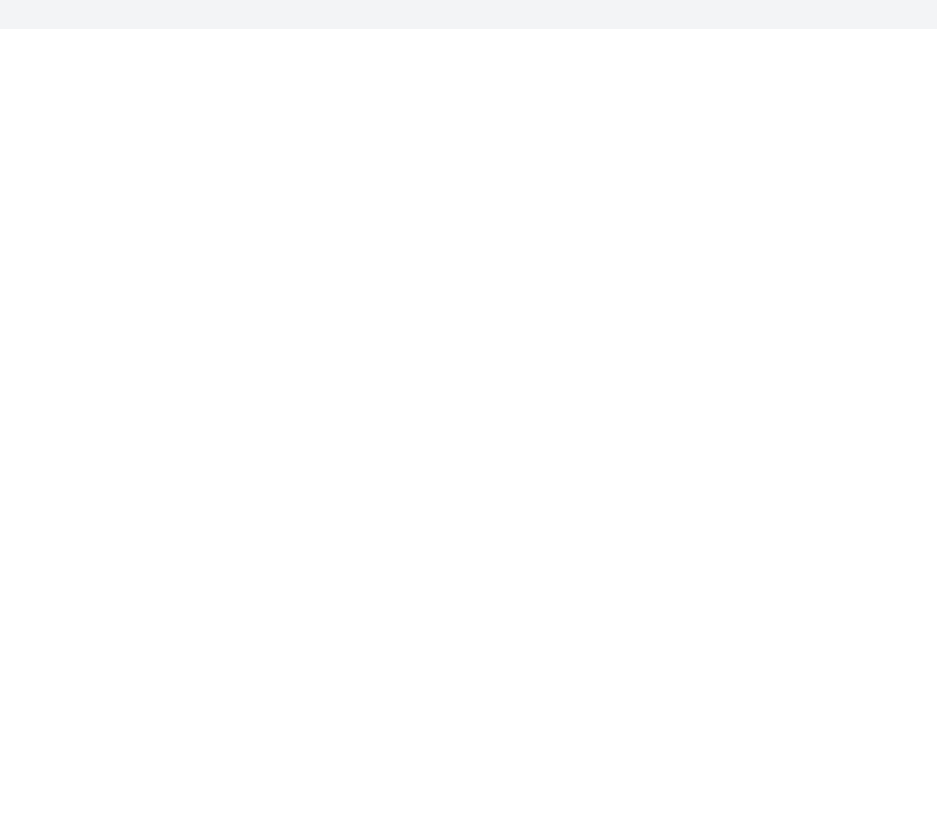
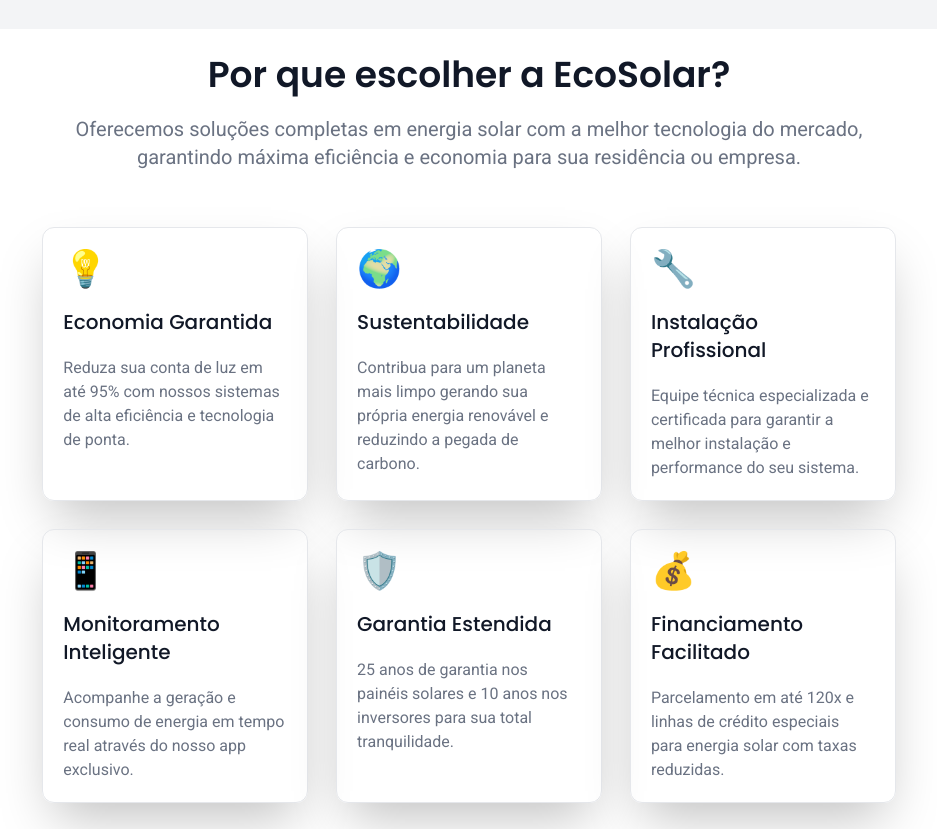
Before and after one commit to MatheusMartinsDeveloper/EcoSolar, a Next.js app: page / in a window 1280 px wide. Shown: the part 848-1677 px from the top of the page, without its empty margins (171-1108 px from the left). Before the commit the page ends 877 px from the top, so only its background shows below. Built offline with nearby package versions, Linux system fonts and the light colour scheme.

Commit message:
feat: Section Benefits

```diff
--- /dev/null
+++ b/app/components/sections/benefits/Benefits.tsx
@@ -0,0 +1,47 @@
+import Heading from "../../shared/Heading"
+import Card from "./Card"
+
+export default function Benefits() {
+    return (
+        <section className="flex flex-col justify-center items-center gap-14 w-full h-screen">
+            <div className="flex justify-center">
+                <Heading
+                    title="Por que escolher a EcoSolar?"
+                    description="Oferecemos soluções completas em energia solar com a melhor tecnologia do mercado, garantindo máxima eficiência e economia para sua residência ou empresa."
+                />
+            </div>
+            <div className="grid grid-cols-3 gap-7 w-4/6">
+                <Card
+                    icon={"💡"}
+                    title="Economia Garantida"
+                    description="Reduza sua conta de luz em até 95% com nossos sistemas de alta eficiência e tecnologia de ponta."
+                />
+                <Card
+                    icon={"🌍"}
+                    title="Sustentabilidade"
+                    description="Contribua para um planeta mais limpo gerando sua própria energia renovável e reduzindo a pegada de carbono."
+                />
+                <Card
+                    icon={"🔧"}
+                    title="Instalação Profissional"
+                    description="Equipe técnica especializada e certificada para garantir a melhor instalação e performance do seu sistema."
+                />
+                <Card
+                    icon={"📱"}
+                    title="Monitoramento Inteligente"
+                    description="Acompanhe a geração e consumo de energia em tempo real através do nosso app exclusivo."
+                />
+                <Card
+                    icon={"🛡️"}
+                    title="Garantia Estendida"
+                    description="25 anos de garantia nos painéis solares e 10 anos nos inversores para sua total tranquilidade."
+                />
+                <Card
+                    icon={"💰"}
+                    title="Financiamento Facilitado"
+                    description="Parcelamento em até 120x e linhas de crédito especiais para energia solar com taxas reduzidas."
+                />
+            </div>
+        </section>
+    )
+}
--- /dev/null
+++ b/app/components/sections/benefits/Card.tsx
@@ -0,0 +1,19 @@
+import { CardBenefitsType } from "@/app/types/card_benefits"
+
+export default function Card({ icon, title, description }: CardBenefitsType) {
+    return (
+        <div className="w-full p-5 border border-gray-200 rounded-xl shadow-2xl transition-all delay-100 hover:border-(--color-green) group">
+            <div className="flex flex-col gap-5">
+                <div className="transition-all delay-100 group-hover:scale-105">
+                    <span className="text-4xl">{icon}</span>
+                </div>
+                <div>
+                    <h1 className="text-(--color-dark-blue) text-xl font-poppins">{title}</h1>
+                </div>
+                <div>
+                    <p className="text-gray-500 text-base font-roboto">{description}</p>
+                </div>
+            </div>
+        </div>
+    )
+}
--- /dev/null
+++ b/app/components/shared/Heading.tsx
@@ -0,0 +1,10 @@
+import { HeadingType } from "@/app/types/heading"
+
+export default function Heading({ title, description }: HeadingType) {
+    return (
+        <div className="flex flex-col items-center gap-5 w-2/3 text-center">
+            <h1 className="text-(--color-dark-blue) text-4xl font-poppins font-semibold">{title}</h1>
+            <p className="text-gray-500 text-xl font-roboto font-normal">{description}</p>
+        </div>
+    )
+}
--- a/app/page.tsx
+++ b/app/page.tsx
@@ -1,11 +1,13 @@
 import Header from "./components/shared/Header";
-import Hero from "./components/hero/Hero";
+import Hero from "./components/sections/hero/Hero";
+import Benefits from "./components/sections/benefits/Benefits";
 
 export default function Home() {
   return (
     <div className="flex flex-col justify-center items-center w-full">
       <Header />
       <Hero />
+      <Benefits />
     </div>
   );
 }
--- /dev/null
+++ b/app/types/card_benefits.tsx
@@ -0,0 +1,7 @@
+import { ReactNode } from "react"
+
+export type CardBenefitsType = {
+    icon: ReactNode;
+    title: string;
+    description: string;
+}
--- /dev/null
+++ b/app/types/heading.tsx
@@ -0,0 +1,5 @@
+
+export type HeadingType = {
+    title: string;
+    description: string;
+}
```
Also changed, not shown: app/components/sections/hero/Hero.tsx (renamed from app/components/hero/Hero.tsx).
